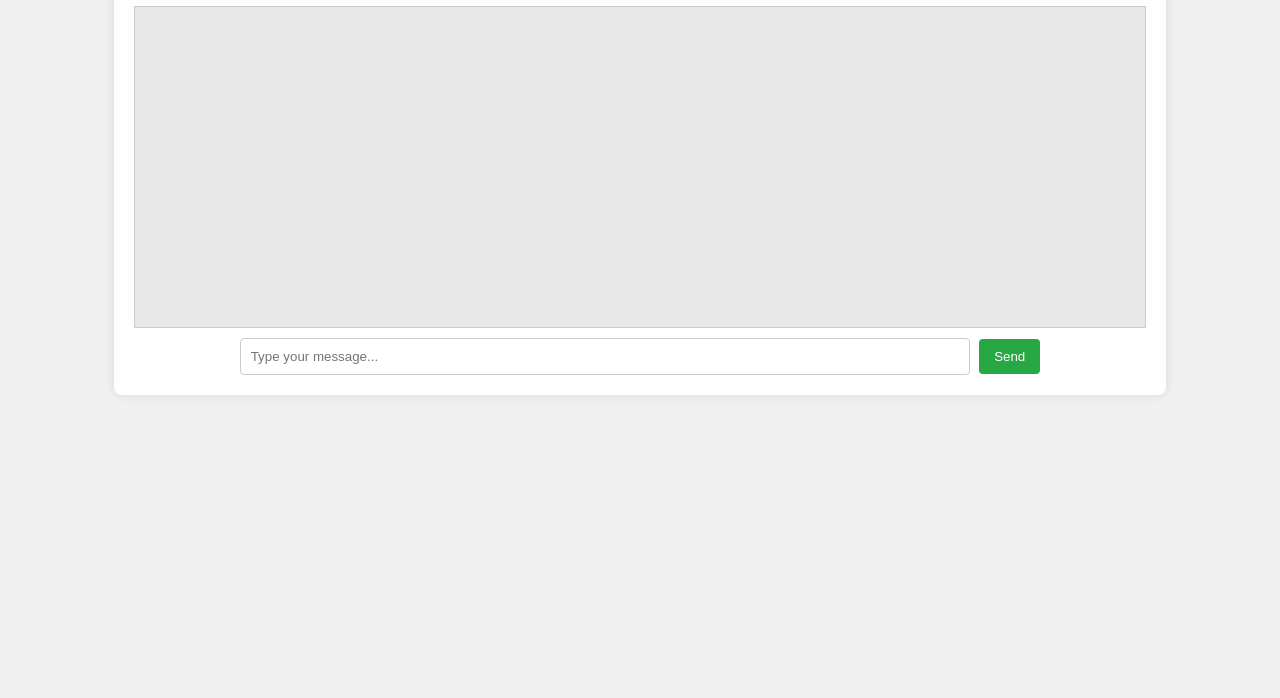
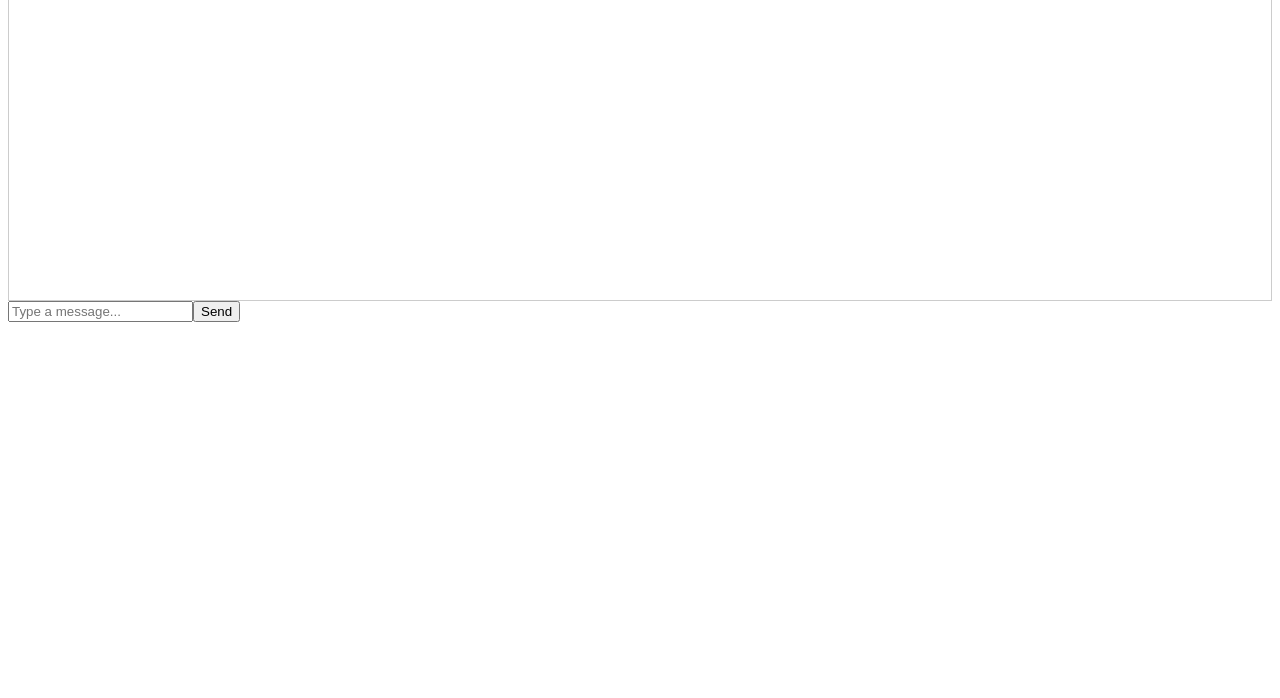
Before and after one commit to ondra10x10/chat, a plain HTML site: page index.html in a window 1280 px wide. Shown: the part 102-800 px from the top of the page. Drawn offline with Linux system fonts and the light colour scheme.

Commit message:
Update index.html

```diff
--- a/index.html
+++ b/index.html
@@ -1,73 +1,43 @@
 <!DOCTYPE html>
-<html lang="en">
+<html>
 <head>
-    <meta charset="UTF-8">
-    <meta name="viewport" content="width=device-width, initial-scale=1.0">
-    <title>Retro Chatting Website</title>
+    <title>Multi-User Chat</title>
     <style>
-        body {
-            font-family: 'Courier New', Courier, monospace;
-            background-color: #f0f0f0;
-            color: #333;
-            text-align: center;
-        }
-        .chat-container {
-            width: 80%;
-            margin: auto;
-            background: #fff;
-            padding: 20px;
-            border-radius: 8px;
-            box-shadow: 0 0 10px rgba(0, 0, 0, 0.1);
-        }
-        .chat-box {
-            border: 1px solid #ccc;
-            height: 300px;
-            overflow-y: scroll;
-            padding: 10px;
-            background: #e8e8e8;
-            margin-bottom: 10px;
-        }
-        .message-input {
-            width: 70%;
-            padding: 10px;
-            border: 1px solid #ccc;
-            border-radius: 4px;
-        }
-        .send-button {
-            padding: 10px 15px;
-            border: none;
-            border-radius: 4px;
-            background-color: #28a745;
-            color: white;
-            cursor: pointer;
-        }
-        .send-button:hover {
-            background-color: #218838;
-        }
+        body { font-family: Arial, sans-serif; }
+        #chat { border: 1px solid #ccc; height: 300px; overflow-y: scroll; }
+        #messages { margin: 0; padding: 10px; }
+        #sendArea { display: flex; }
+        #username { margin-right: 10px; }
     </style>
 </head>
 <body>
-    <div class="chat-container">
-        <h1>Retro Chat Room</h1>
-        <div class="chat-box" id="chat-box"></div>
-        <input type="text" id="message-input" class="message-input" placeholder="Type your message...">
-        <button id="send-button" class="send-button">Send</button>
+    <h1>Multi-User Chat</h1>
+    <div>
+        <input type="text" id="username" placeholder="Enter your username" />
     </div>
+    <div id="chat">
+        <ul id="messages"></ul>
+    </div>
+    <div id="sendArea">
+        <input type="text" id="messageInput" placeholder="Type a message..." />
+        <button onclick="sendMessage()">Send</button>
+    </div>
+
     <script>
-        const chatBox = document.getElementById('chat-box');
-        const messageInput = document.getElementById('message-input');
-        const sendButton = document.getElementById('send-button');
+        function sendMessage() {
+            const username = document.getElementById('username').value;
+            const messageInput = document.getElementById('messageInput');
 
-        sendButton.addEventListener('click', function() {
-            const message = messageInput.value;
-            if (message) {
-                const messageElement = document.createElement('div');
-                messageElement.textContent = message;
-                chatBox.appendChild(messageElement);
+            if (username && messageInput.value) {
+                const li = document.createElement('li');
+                li.textContent = username + ': ' + messageInput.value;
+                document.getElementById('messages').appendChild(li);
                 messageInput.value = '';
-                chatBox.scrollTop = chatBox.scrollHeight;  // Auto scroll to the bottom
+                document.getElementById('chat').scrollTop = document.getElementById('chat').scrollHeight;
+            } else {
+                alert('Please enter a username and a message.');
             }
-        });
+        }
     </script>
 </body>
 </html>
```
